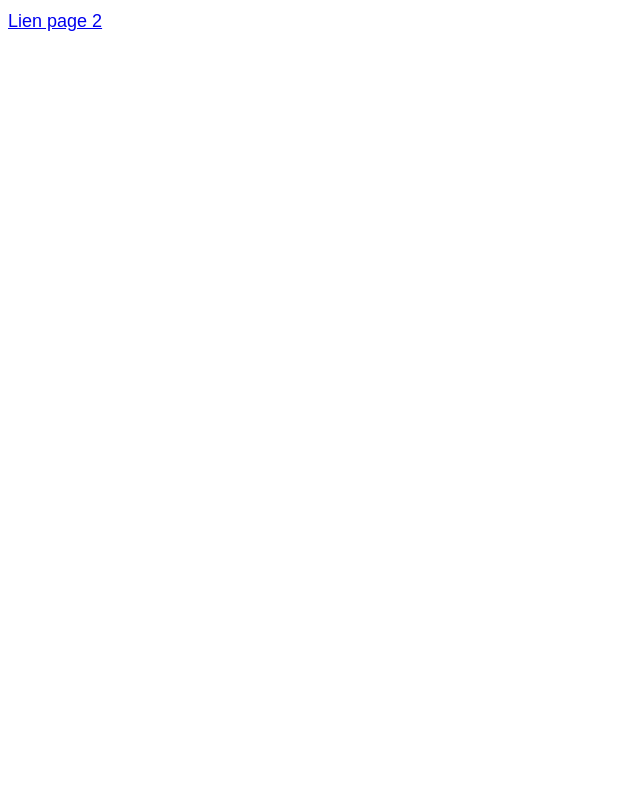
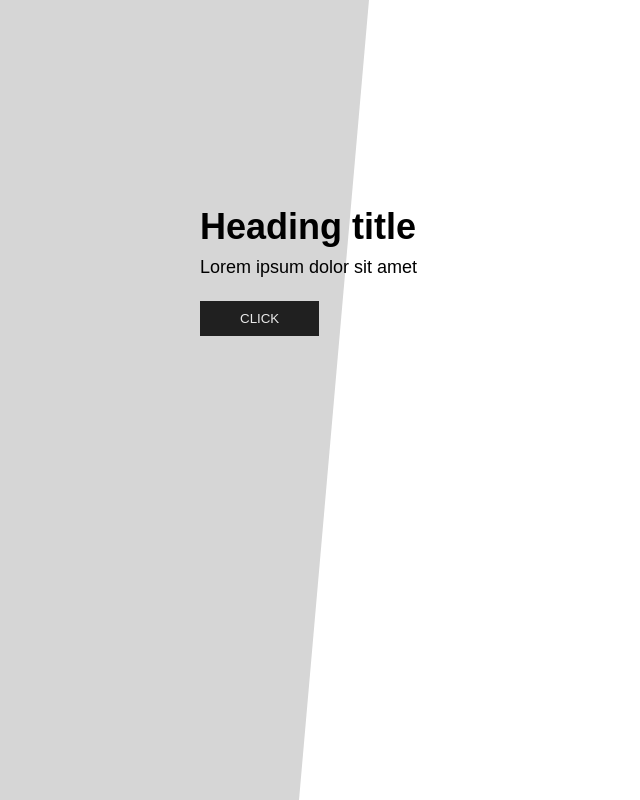
Before and after one commit to JarneDS/TransitionPages, a website: page src/index.html in a window 1280 px wide. Shown: the whole page, without its empty margins (0-640 px from the left). Drawn offline with nearby package versions, Linux system fonts and the light colour scheme; files that its build step writes are made by us from their sources.

Commit message:
exerciceAnimation

```diff
--- a/src/index.html
+++ b/src/index.html
@@ -16,7 +16,14 @@
 </head>
 <body>
 
-  <a class="pageTransition" href="assets/page2.html">Lien page 2</a>
+  <!--<a class="pageTransition" href="assets/page2.html">Lien page 2</a>-->
+
+  <div class="transition"></div>
+  <div class="content">
+    <h1>Heading title</h1>
+    <p>Lorem ipsum dolor sit amet</p>
+    <button class="cta">Click</button>
+  </div>
 
 </body>
 </html>
--- a/src/scripts/app.js
+++ b/src/scripts/app.js
@@ -1,6 +1,6 @@
 "use strict";
 
-var link = document.querySelector(".pageTransition");
+/*var link = document.querySelector(".pageTransition");
 link.addEventListener("click", pageTransition);
 
 function pageTransition(e){
@@ -13,4 +13,16 @@ function pageTransition(e){
         // window.location = URL de la page;
     });
     e.preventDefault();
+}*/
+
+var button = document.querySelector(".cta");
+button.addEventListener("click", animation);
+
+function animation(e) {
+    var transition = document.querySelector(".transition");
+    transition.classList.add("anim-trans");
+    transition.addEventListener("animationend", function(){
+        transition.classList.remove("anim-trans");
+    });
+    e.preventDefault();
 }
--- a/src/styles/app.scss
+++ b/src/styles/app.scss
@@ -1,7 +1,7 @@
 @import 'utils/variables';
 @import 'components/type';
 
-@keyframes pageAnimation{
+/*@keyframes pageAnimation{
     to{
         background-color: rebeccapurple;
     }
@@ -9,4 +9,80 @@
 
 .pageAnimation{
     animation: pageAnimation 3s forwards;
+}*/
+
+* {
+    padding:0;
+    margin:0;
 }
+
+body {
+    background:#fff;
+    overflow-x:hidden;
+    font-family:arial;
+}
+
+@keyframes anim{
+    0% {}
+    20% {
+        z-index: 11;
+        \transform: skewX(5deg) translateX(-100%);
+    }
+    40% {
+        transform: skewX(0deg) translateX(0);
+        width: 100%;
+        z-index: 11;
+        box-shadow: 10px 10px 5px #eaeaea;
+    }
+    60% {
+        transform: skewX(3deg) translateX(0);
+        width: 100%;
+        z-index: 11;
+        box-shadow: 10px 10px 5px #eaeaea;
+    }
+    80% {
+        transform: skewX(1deg) translateX(-100%);
+        width: 60%;
+        z-index: 11;
+        box-shadow: 10px 10px 5px #eaeaea;
+    }
+    100% {
+        transform: skewX(-5deg) translateX(-50px);
+        width: 30%;
+        z-index: 1;
+        box-shadow: none;
+    }
+}
+
+.content {
+    position: relative;
+    padding: 200px 0 0 200px;
+    color: #000;
+    z-index: 10;
+    height: 300px;
+}
+
+.cta {
+    outline: none;
+    border: none;
+    text-decoration: none;
+    text-transform: uppercase;
+    background: #202020;
+    color: #eaeaea;
+    box-sizing: border-box;
+    margin-top: 20px;
+    padding: 10px 40px;
+}
+
+.transition {
+    position: absolute;
+    height: 100%;
+    width: 30%;
+    background: #d6d6d6;
+    transform: skewX(-5deg) translateX(-50px);
+    transition: 2s all ease-in-out;
+}
+
+.anim-trans {
+    animation: anim 4s ease-in-out;
+}
```
Also changed, not shown: src/assets/page2.html (+1 -1 lines).
